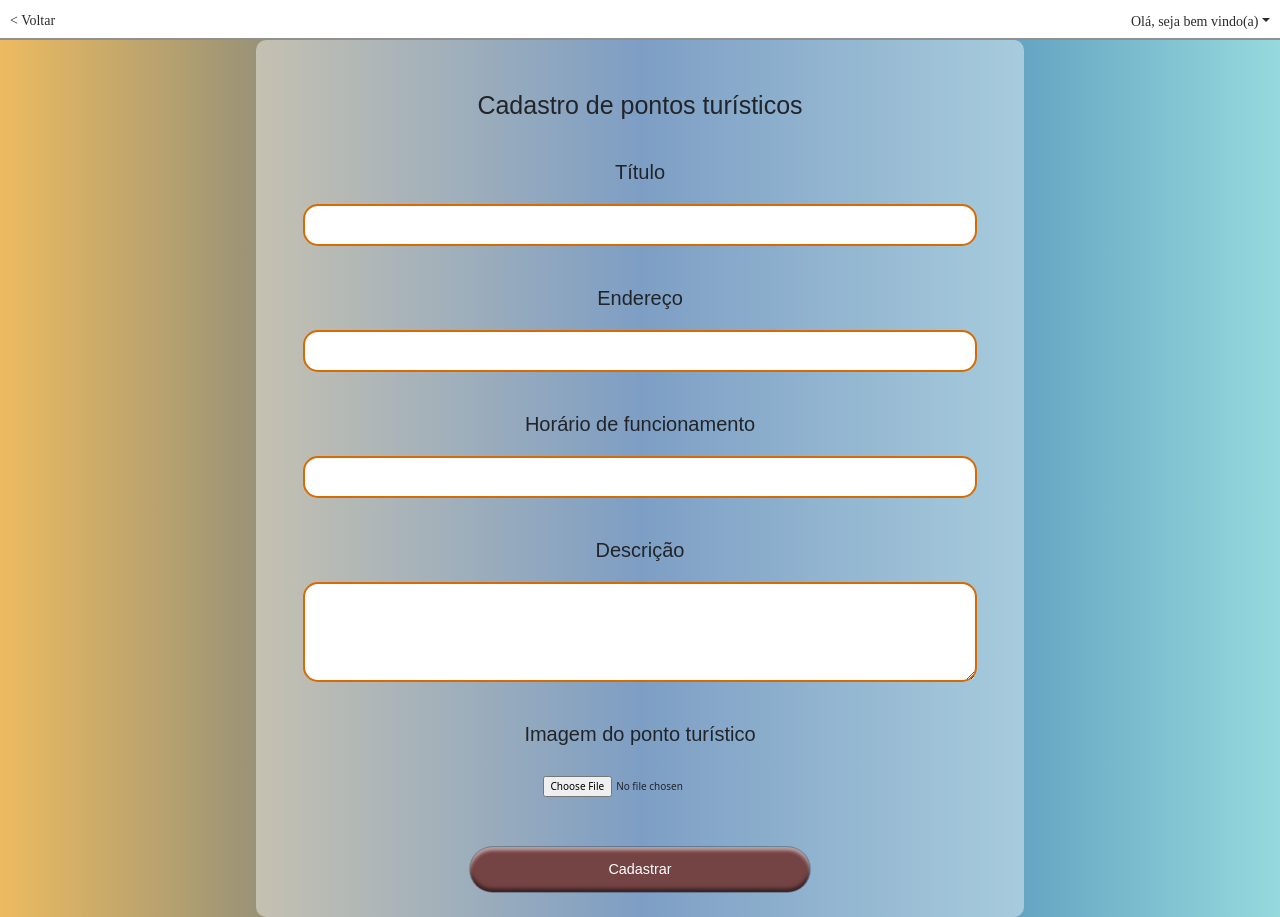
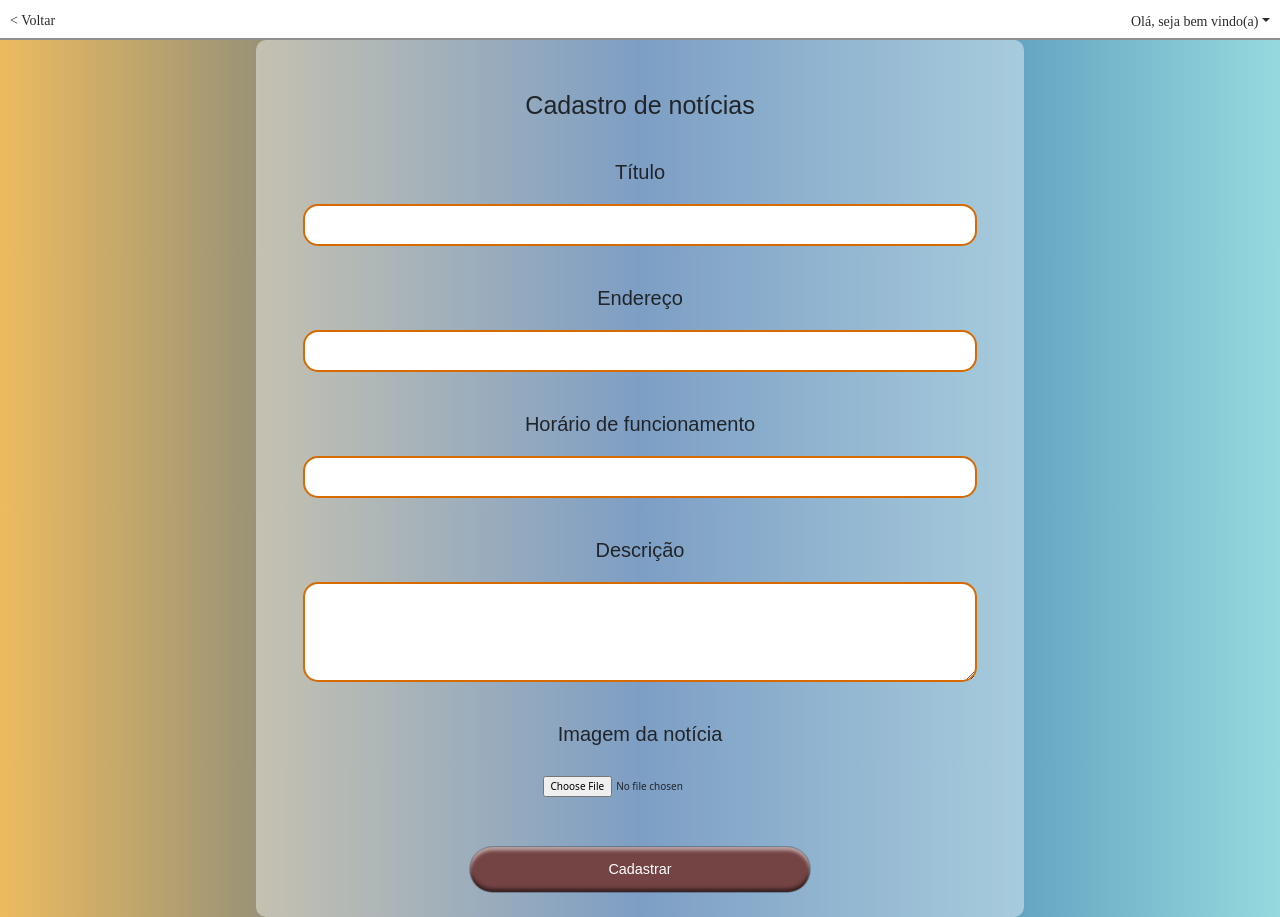
Before and after one commit to tauanesales/Sistema-Salvatour-FRONT, a React (Vite) app: page /admin/new-places in a window 1280 px wide. Built offline with nearby package versions, Linux system fonts and the light colour scheme; sample sign-in values are in the browser's storage; a web font is replaced by a local one.

Commit message:
feat: Renomeando opções da home do admin

```diff
--- a/src/App.jsx
+++ b/src/App.jsx
@@ -11,7 +11,7 @@ import SendToken from "./components/recovery/SendToken";
 import Recovery from "./components/recovery/Recovery";
 import NewPassword from "./components/recovery/NewPassword";
 import PasswordResetRoute from "./components/recovery/PasswordResetRoute";
-import NewPlaces from "./components/admin/NewPlaces";
+import RegisterNews from "./components/admin/RegisterNews";
 import UpdatePlace from "./components/admin/UpdatePlace";
 import AdminHome from "./components/admin/AdminHome";
 
@@ -25,7 +25,7 @@ function App() {
         <Route path="/places" element={<ProtectedRoute children={<Places />} />} />
         <Route path="/" element={<Places />} />
         <Route path="/admin" element={<ProtectedRoute redirectPath="/home" children={<AdminController />} adminOnly />} />
-        <Route path="/admin/new-places" element={<ProtectedRoute redirectPath="/home" children={<NewPlaces />} adminOnly />} />
+        <Route path="/admin/new-places" element={<ProtectedRoute redirectPath="/home" children={<RegisterNews />} adminOnly />} />
         <Route path="/admin/update-place" element={<ProtectedRoute redirectPath="/home" children={<UpdatePlace />} adminOnly />} />
         <Route path="/admin/home" element={<ProtectedRoute redirectPath="/home" children={<AdminHome />} adminOnly />} />
         <Route path="/updateUser" element={<ProtectedRoute children={<CrudUser />} />} />
--- a/src/components/admin/AdminHome.jsx
+++ b/src/components/admin/AdminHome.jsx
@@ -16,8 +16,8 @@ export default function AdminHome(){
                 <section className="section1">
 
                     <button className="button"><Link to='/admin' className="link-ver">Editar usuários</Link></button>
-                    <button className="button"><Link to='/admin/new-places' className="link-ver">Cadastrar pontos turísticos</Link></button>
-                    <button className="button"><Link to='/home' className="link-ver">Ver pontos turísticos</Link></button>
+                    <button className="button"><Link to='/admin/new-places' className="link-ver">Cadastrar notícias</Link></button>
+                    <button className="button"><Link to='/home' className="link-ver">Ver notícias</Link></button>
 
                 </section>
 
--- a/src/components/admin/NewPlaces.jsx
+++ b/src/components/admin/RegisterNews.jsx
@@ -18,7 +18,7 @@ const initialFormState = {
 };
 
 
-export default function NewPlaces(){
+export default function RegisterNews(){
     const navigate = useNavigate();
 
     const [form, setForm] = useState(initialFormState)
@@ -93,7 +93,7 @@ export default function NewPlaces(){
 
 
                 <form className='subcontainer' onSubmit={handleSubmit}>
-                <h1 className='placeTitle'>Cadastro de pontos turísticos</h1>
+                <h1 className='placeTitle'>Cadastro de notícias</h1>
 
                 <h3 className='titlePlaces'>Título</h3>
                 <input className='inputTitle' type="text" name='title' value={form.title} onChange={handleChange}/>
@@ -107,7 +107,7 @@ export default function NewPlaces(){
                 <h3 className='titlePlaces'>Descrição</h3>
                 <textarea className= 'inputDesc' name='desc' value={form.desc} onChange={handleChange}/>
 
-                <h3 className='titlePlaces'>Imagem do ponto turístico</h3>
+                <h3 className='titlePlaces'>Imagem da notícia</h3>
                 {image && <img className="imagem" src={URL.createObjectURL(image)} alt={form.title} />}
                 <input className='inputFile' type="file" ref={fileInputRef} onChange={handleImageChange}/>
 
```
